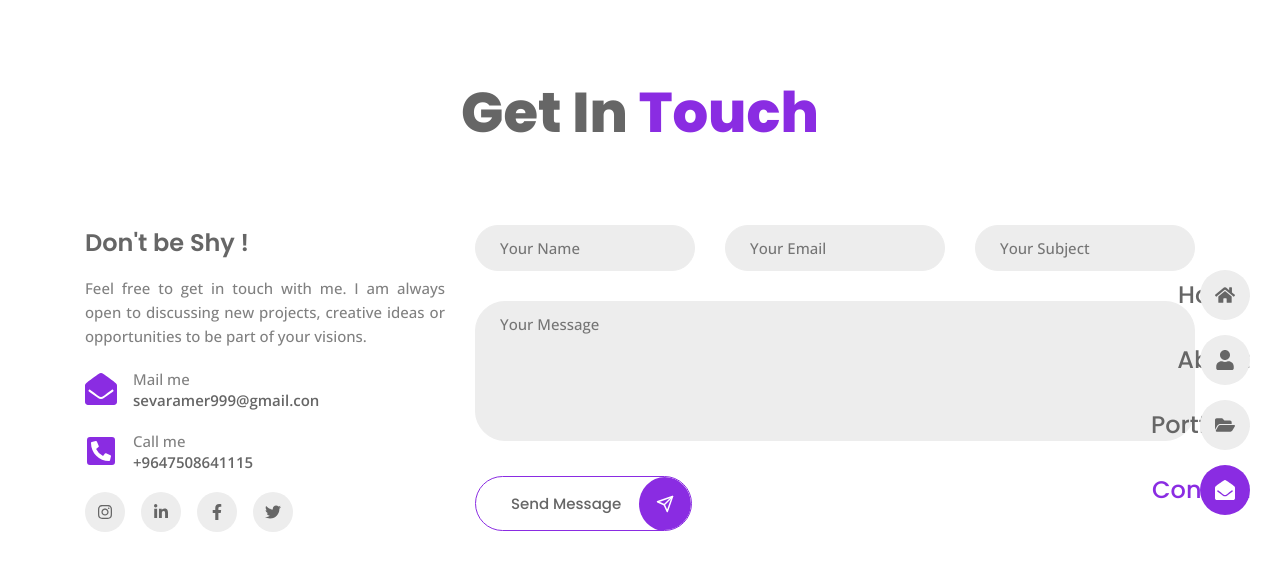
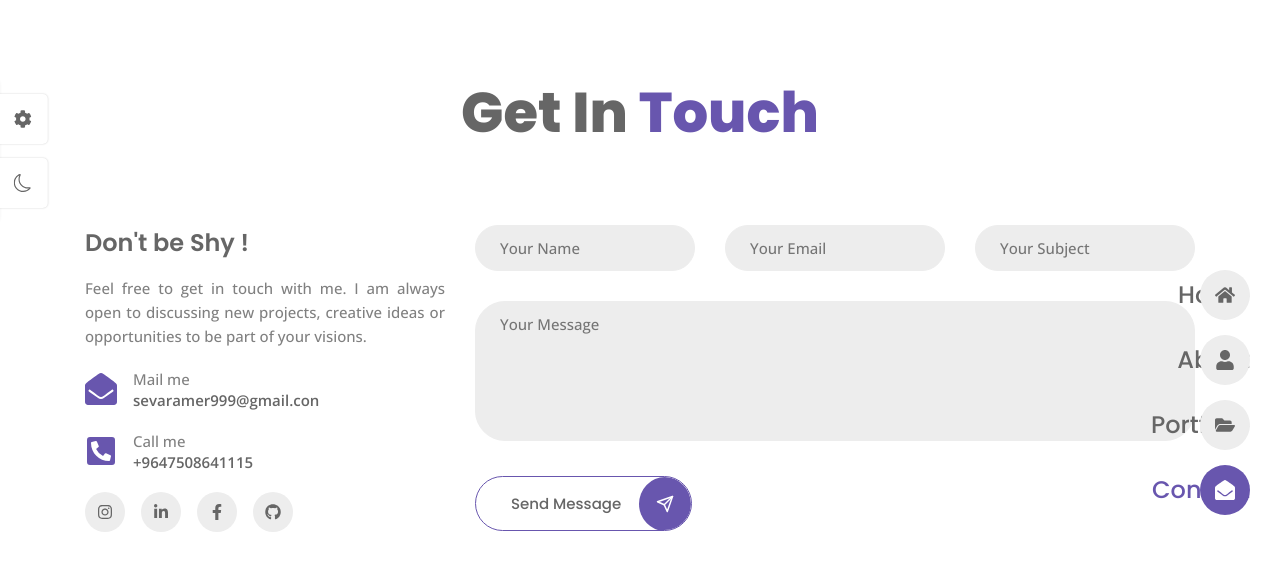
Before and after one commit to SivarAmir/SivarAmir.github.io, a React (Vite) app: page /contact in a window 1280 px wide. Shown: the top 570 px of the page. Built offline with nearby package versions, Linux system fonts and the light colour scheme.

Commit message:
create a style switcher an theme toggler

```diff
--- a/src/App.css
+++ b/src/App.css
@@ -33,6 +33,14 @@
   --weight-600: 600;
   --weight-700: 700;
   --weight-800: 800;
+}
+
+.dark__theme {
+  --title-color: hsl(0, 0%, 100%);
+  --text-color: hsl(0, 0%, 80%);
+  --body-color: hsl(0, 0%, 7%);
+  --container-color: hsl(0, 0%, 17%);
+  --border-color: hsl(0, 0%, 15%);
 }
 
 /* =========== BASE ============ */
--- a/src/App.jsx
+++ b/src/App.jsx
@@ -7,12 +7,14 @@
 import About from "./pages/about/About";
 import Portfolio from "./pages/portfolio/Portfolio";
 import Navbar from "./components/Navbar";
+import Themes from "./components/Themes";
 
 function App() {
   return (
     <>
       <BrowserRouter>
         <Navbar />
+        <Themes />
         <Routes>
           <Route index element={<Home />} />
           <Route path="about" element={<About />} />
--- /dev/null
+++ b/src/components/ThemeItem.jsx
@@ -0,0 +1,14 @@
+import React from "react";
+
+function ThemeItem({ img, color, changeColor }) {
+  return (
+    <img
+      src={img}
+      alt=""
+      className="theme__img"
+      onClick={() => changeColor(color)}
+    />
+  );
+}
+
+export default ThemeItem;
--- /dev/null
+++ b/src/components/Themes.jsx
@@ -0,0 +1,91 @@
+import React, { useEffect, useState } from "react";
+import { themes } from "../data";
+import ThemeItem from "./ThemeItem";
+import { FaCog } from "react-icons/fa";
+import { BsSun, BsMoon } from "react-icons/bs";
+import "./themes.css";
+
+const getStorageColor = () => {
+  let color = "hsl(252,35%,51%)";
+  if (localStorage.getItem("color")) {
+    color = localStorage.getItem("color");
+  }
+
+  return color;
+};
+
+const getStorageTheme = () => {
+  let theme = "light__theme";
+  if (localStorage.getItem("theme")) {
+    theme = localStorage.getItem("theme");
+  }
+
+  return theme;
+};
+
+function Themes() {
+  const [showSwitcher, setShowSwitcher] = useState(false);
+  const [color, setColor] = useState(getStorageColor);
+  const [theme, setTheme] = useState(getStorageTheme);
+
+  const togglerTheme = () => {
+    if (theme === "light__theme") {
+      setTheme("dark__theme");
+    } else {
+      setTheme("light__theme");
+    }
+  };
+
+  const changeColor = (color) => {
+    setColor(color);
+  };
+
+  useEffect(() => {
+    document.documentElement.style.setProperty("--first-color", color);
+    localStorage.setItem("color", color);
+  }, [color]);
+
+  useEffect(() => {
+    document.body.className = theme;
+    localStorage.setItem("theme", theme);
+  }, [theme]);
+
+  return (
+    <div>
+      <div
+        className={`style__switcher ${
+          showSwitcher === true ? "show__switcher" : ""
+        }`}
+      >
+        <div
+          className="style__switcher-toggler"
+          onClick={() => setShowSwitcher(!showSwitcher)}
+        >
+          <FaCog />
+        </div>
+
+        <div className="theme__toggler" onClick={() => togglerTheme()}>
+          {theme == "light__theme" ? <BsMoon /> : <BsSun />}
+        </div>
+
+        <h3 className="style__switcher-title">Style Switcher</h3>
+        <div className="style__switcher-items">
+          {themes.map((theme, index) => {
+            return (
+              <ThemeItem key={index} {...theme} changeColor={changeColor} />
+            );
+          })}
+        </div>
+
+        <div
+          className="style__switcher-close"
+          onClick={() => setShowSwitcher(false)}
+        >
+          &times;
+        </div>
+      </div>
+    </div>
+  );
+}
+
+export default Themes;
--- a/src/components/navbar.css
+++ b/src/components/navbar.css
@@ -17,7 +17,7 @@
   display: flex;
   align-items: center;
   column-gap: 24px;
-  border-bottom: 1px solid var(--border-color);
+  border-bottom: 1px solid var(--title-color);
   padding-block: 14px;
 }
 
--- /dev/null
+++ b/src/components/themes.css
@@ -0,0 +1,85 @@
+.style__switcher {
+  position: fixed;
+  left: 0;
+  top: 10%;
+  background-color: var(--body-color);
+  width: 220px;
+  padding: 15px;
+  box-shadow: 0 0 4px hsl(0, 0%, 80%);
+  z-index: 10;
+  transform: translateX(-101%);
+  transition: all 0.3s ease;
+}
+
+.show__switcher {
+  transform: translateX(0);
+}
+
+.show__switcher .style__switcher-toggler,
+.show__switcher .theme__toggler {
+  left: -100%;
+}
+
+.style__switcher,
+.style__switcher-toggler,
+.theme__toggler {
+  border-radius: 0 5px 5px 0;
+}
+
+.style__switcher-items {
+  display: grid;
+  grid-template-columns: repeat(5, 1fr);
+  column-gap: 4px;
+  row-gap: 8px;
+}
+
+.style__switcher-title,
+.style__switcher-toggler,
+.theme__toggler,
+.style__switcher-close {
+  color: var(--title-color);
+}
+
+.style__switcher-title {
+  font-size: var(--small-font-size);
+  font-weight: var(--weight-600);
+  border-bottom: 1px solid var(--title-color);
+  padding-bottom: 5px;
+  margin-bottom: 15px;
+}
+
+.theme__img {
+  width: 30px;
+  cursor: pointer;
+}
+
+.style__switcher-toggler,
+.theme__toggler {
+  position: absolute;
+  left: 100%;
+  background-color: var(--body-color);
+  height: 50px;
+  width: 50px;
+  font-size: var(--large-font-size);
+  cursor: pointer;
+  display: grid;
+  place-items: center;
+  box-shadow: 0 0 2px hsl(0, 0%, 80%);
+  transition: all 0.3s ease;
+}
+
+.style__switcher-toggler {
+  top: 10%;
+}
+
+.theme__toggler {
+  bottom: 10%;
+}
+
+.style__switcher-close {
+  cursor: pointer;
+  font-size: var(--h2-font-size);
+  position: absolute;
+  top: 2%;
+  right: 15px;
+}
--- a/src/pages/contact/Contact.jsx
+++ b/src/pages/contact/Contact.jsx
@@ -6,7 +6,7 @@
   FaFacebookF,
   FaInstagram,
   FaLinkedinIn,
-  FaTwitter,
+  FaGithub,
 } from "react-icons/fa";
 
 import { FiSend } from "react-icons/fi";
@@ -52,28 +52,32 @@
 
           <div className="contact__socials">
             <a
+              target="_blank"
               href="https://www.instagram.com/sivar_amir2/"
               className="contact__social-link"
             >
               <FaInstagram />
             </a>
             <a
+              target="_blank"
               href="https://www.linkedin.com/in/sivar-amir-728842242/"
               className="contact__social-link"
             >
               <FaLinkedinIn />
             </a>
             <a
+              target="_blank"
               href="https://www.facebook.com/sevar.mantk.7/"
               className="contact__social-link"
             >
               <FaFacebookF />
             </a>
             <a
-              href="https://twitter.com/i/flow/login?redirect_after_login=%2Fi%2Fflow%2Flogin"
+              target="_blank"
+              href="https://github.com/SivarAmir"
               className="contact__social-link"
             >
-              <FaTwitter />
+              <FaGithub />
             </a>
           </div>
         </div>
```
